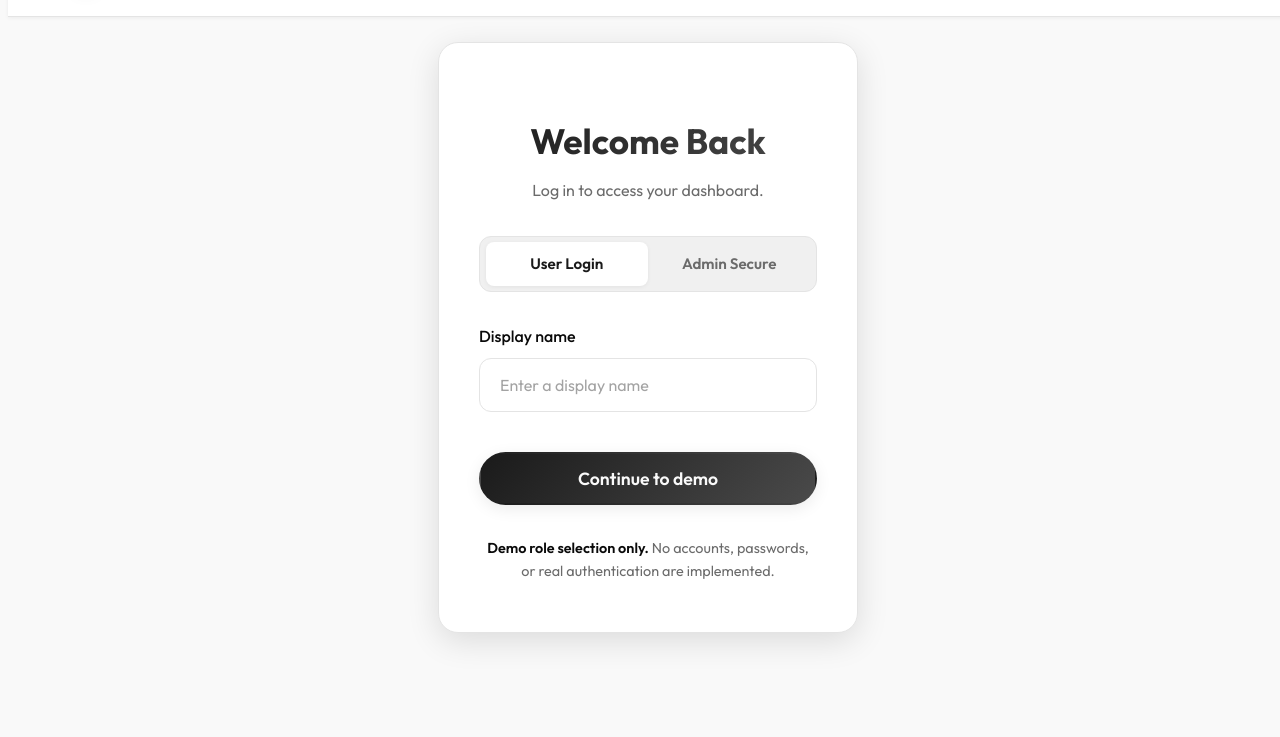
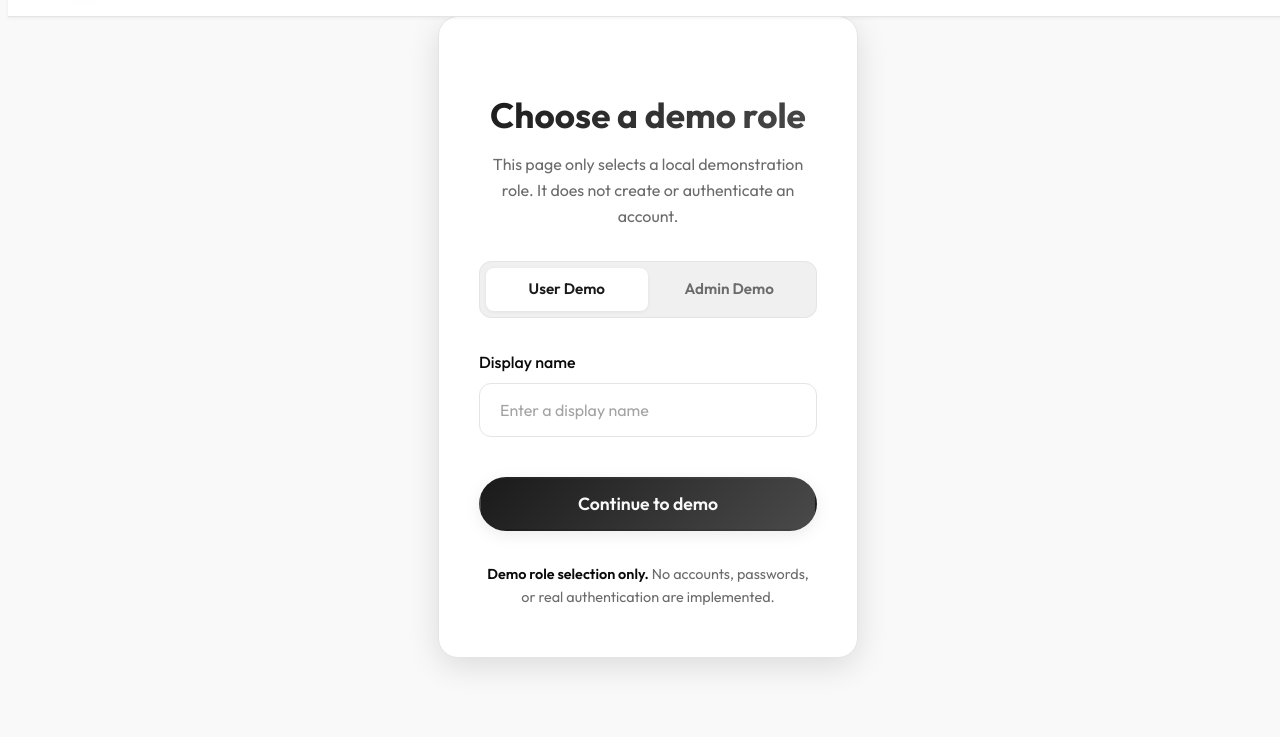
Before and after one commit to Baswaraj-Mundkar/DrishtiX, a website: page login.html in a window 1280 px wide. Shown: the part 63-800 px from the top of the page. Drawn offline with Linux system fonts and the light colour scheme.

Commit message:
Make demo role selector labels explicit

```diff
--- a/login.html
+++ b/login.html
@@ -1,7 +1,7 @@
 <!DOCTYPE html><html lang="en"><head>
     <meta charset="UTF-8">
     <meta name="viewport" content="width=device-width, initial-scale=1.0">
-    <title>Login - DrishtiX</title>
+    <title>Demo Role Selection - DrishtiX</title>
     <link rel="preconnect" href="https://fonts.googleapis.com">
     <link rel="preconnect" href="https://fonts.gstatic.com" crossorigin="">
     <link href="https://fonts.googleapis.com/css2?family=Noto+Sans:ital,wght@0,100..900;1,100..900&amp;family=Noto+Sans+Bengali:wght@100..900&amp;family=Noto+Sans+Devanagari:wght@100..900&amp;family=Noto+Sans+Gujarati:wght@100..900&amp;family=Noto+Sans+Kannada:wght@100..900&amp;family=Noto+Sans+Tamil:wght@100..900&amp;family=Noto+Sans+Telugu:wght@100..900&amp;display=swap" rel="stylesheet">
@@ -128,13 +128,13 @@
         <div class="auth-card">
 
             <div class="auth-header">
-                <h2 data-i18n="login_h2">Welcome Back</h2>
-                <p data-i18n="login_p">Log in to access your dashboard.</p>
+                <h2>Choose a demo role</h2>
+                <p>This page only selects a local demonstration role. It does not create or authenticate an account.</p>
             </div>
 
             <div class="auth-tabs" id="auth-tabs">
-                <div class="auth-tab active" data-role="user" onclick="switchLoginRole('user')" data-i18n="login_tab_1">User Login</div>
-                <div class="auth-tab" data-role="admin" onclick="switchLoginRole('admin')" data-i18n="login_tab_2">Admin Secure</div>
+                <div class="auth-tab active" data-role="user" onclick="switchLoginRole('user')">User Demo</div>
+                <div class="auth-tab" data-role="admin" onclick="switchLoginRole('admin')">Admin Demo</div>
             </div>
 
             <form id="login-form" class="auth-form">
```
